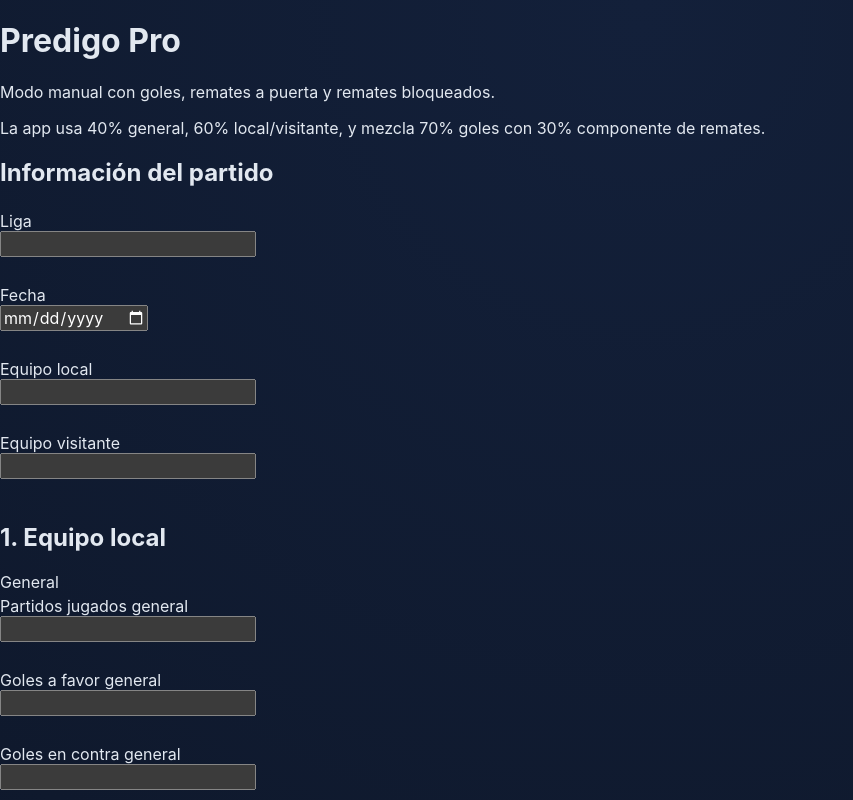
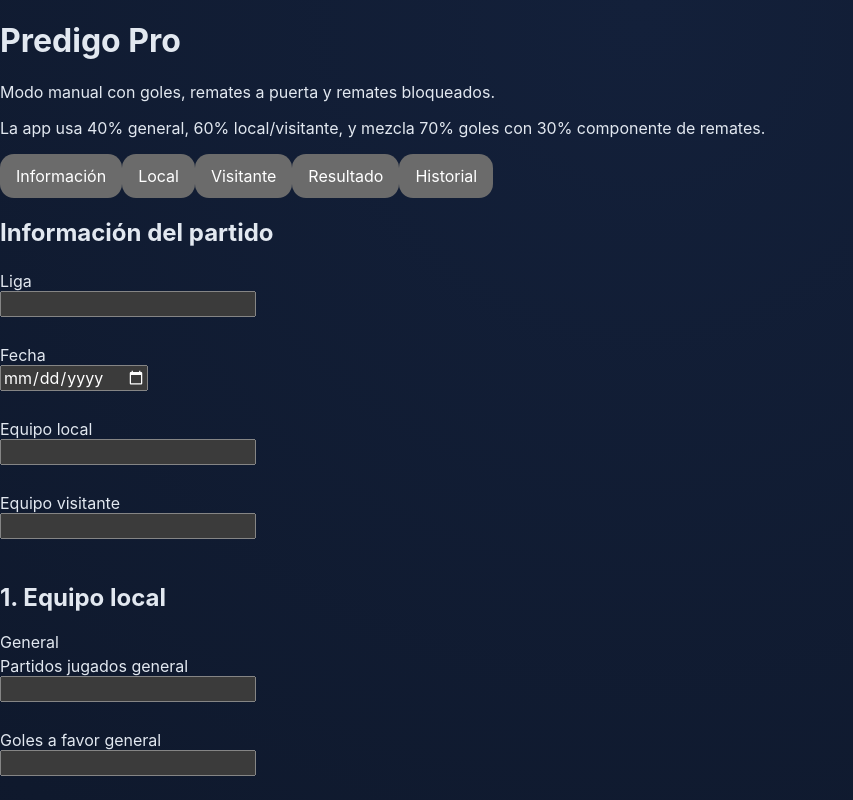
Before and after one commit to daiber22/predigo-pro, a Next.js app: page / in a window 1280 px wide. Shown: the top 800 px of the page, without its empty margins (0-853 px from the left). Built offline with nearby package versions, Linux system fonts and the light colour scheme.

Commit message:
mejorar interfaz con pestañas

```diff
--- a/app/page.tsx
+++ b/app/page.tsx
@@ -454,6 +454,9 @@ export default function Page() {
   const [visitante, setVisitante] = useState<TeamForm>(buildInitialTeam());
   const [result, setResult] = useState<any>(null);
   const [message, setMessage] = useState("");
+  const [activeTab, setActiveTab] = useState<
+  "info" | "local" | "visitante" | "resultado" | "historial"
+>("info");
   const [matchInfo, setMatchInfo] = useState<MatchInfo>({
   league: "",
   date: "",
@@ -601,8 +604,70 @@ function deleteSavedAnalysis(id: string) {
           La app usa 40% general, 60% local/visitante, y mezcla 70% goles con 30%
           componente de remates.
         </p>
+        <div className="mb-6 flex flex-wrap gap-2 rounded-2xl border border-cyan-500/20 bg-slate-900/70 p-3">
+  <button
+    onClick={() => setActiveTab("info")}
+    className={`rounded-xl px-4 py-2 font-semibold ${
+      activeTab === "info"
+        ? "bg-cyan-400 text-slate-950"
+        : "bg-slate-800 text-white hover:bg-slate-700"
+    }`}
+  >
+    Información
+  </button>
 
-        <div className="mb-6 rounded-2xl border border-cyan-500/20 bg-slate-900/70 p-4">
+  <button
+    onClick={() => setActiveTab("local")}
+    className={`rounded-xl px-4 py-2 font-semibold ${
+      activeTab === "local"
+        ? "bg-cyan-400 text-slate-950"
+        : "bg-slate-800 text-white hover:bg-slate-700"
+    }`}
+  >
+    Local
+  </button>
+
+  <button
+    onClick={() => setActiveTab("visitante")}
+    className={`rounded-xl px-4 py-2 font-semibold ${
+      activeTab === "visitante"
+        ? "bg-cyan-400 text-slate-950"
+        : "bg-slate-800 text-white hover:bg-slate-700"
+    }`}
+  >
+    Visitante
+  </button>
+
+  <button
+    onClick={() => setActiveTab("resultado")}
+    className={`rounded-xl px-4 py-2 font-semibold ${
+      activeTab === "resultado"
+        ? "bg-cyan-400 text-slate-950"
+        : "bg-slate-800 text-white hover:bg-slate-700"
+    }`}
+  >
+    Resultado
+  </button>
+
+  <button
+    onClick={() => setActiveTab("historial")}
+    className={`rounded-xl px-4 py-2 font-semibold ${
+      activeTab === "historial"
+        ? "bg-cyan-400 text-slate-950"
+        : "bg-slate-800 text-white hover:bg-slate-700"
+    }`}
+  >
+    Historial
+  </button>
+</div>
+
+       <div
+  className={
+    activeTab === "info"
+      ? "mb-6 rounded-2xl border border-cyan-500/20 bg-slate-900/70 p-4"
+      : "hidden"
+  }
+>
   <h2 className="mb-4 text-xl font-semibold text-cyan-300">
     Información del partido
   </h2>
@@ -647,7 +712,7 @@ function deleteSavedAnalysis(id: string) {
   </div>
 </div>
         <div className="grid gap-6 lg:grid-cols-2">
-          <section className={card}>
+         <section className={activeTab === "local" ? card : "hidden"}>
             <h2 className={sectionTitle}>1. Equipo local</h2>
 
             <div className="mb-4 text-sm font-semibold text-cyan-200">General</div>
@@ -729,7 +794,7 @@ function deleteSavedAnalysis(id: string) {
             </div>
           </section>
 
-          <section className={card}>
+          <section className={activeTab === "visitante" ? card : "hidden"}>
             <h2 className={sectionTitle}>2. Equipo visitante</h2>
 
             <div className="mb-4 text-sm font-semibold text-cyan-200">General</div>
@@ -812,7 +877,13 @@ function deleteSavedAnalysis(id: string) {
           </section>
         </div>
 
-        <div className="mt-6 rounded-2xl border border-cyan-500/20 bg-slate-900/70 p-4">
+       <div
+  className={
+    activeTab === "resultado"
+      ? "mt-6 rounded-2xl border border-cyan-500/20 bg-slate-900/70 p-4"
+      : "hidden"
+  }
+>
           <div className="flex flex-wrap gap-3">
             <button
               onClick={handleAnalyze}
@@ -842,7 +913,7 @@ function deleteSavedAnalysis(id: string) {
           )}
         </div>
 
-        <div className="mt-6 grid gap-6 lg:grid-cols-2">
+        <div className={activeTab === "resultado" ? "mt-6 grid gap-6 lg:grid-cols-2" : "hidden"}>
           <section className={card}>
             <h2 className={sectionTitle}>3. Resultado probable</h2>
 
@@ -963,7 +1034,13 @@ function deleteSavedAnalysis(id: string) {
             )}
           </section>
         </div>
-       <div className="mt-6 rounded-2xl border border-cyan-500/20 bg-slate-900/70 p-4">
+       <div
+  className={
+    activeTab === "historial"
+      ? "mt-6 rounded-2xl border border-cyan-500/20 bg-slate-900/70 p-4"
+      : "hidden"
+  }
+>
   <h2 className="mb-4 text-xl font-semibold text-cyan-300">
     5. Historial y control de aciertos
   </h2>
```
